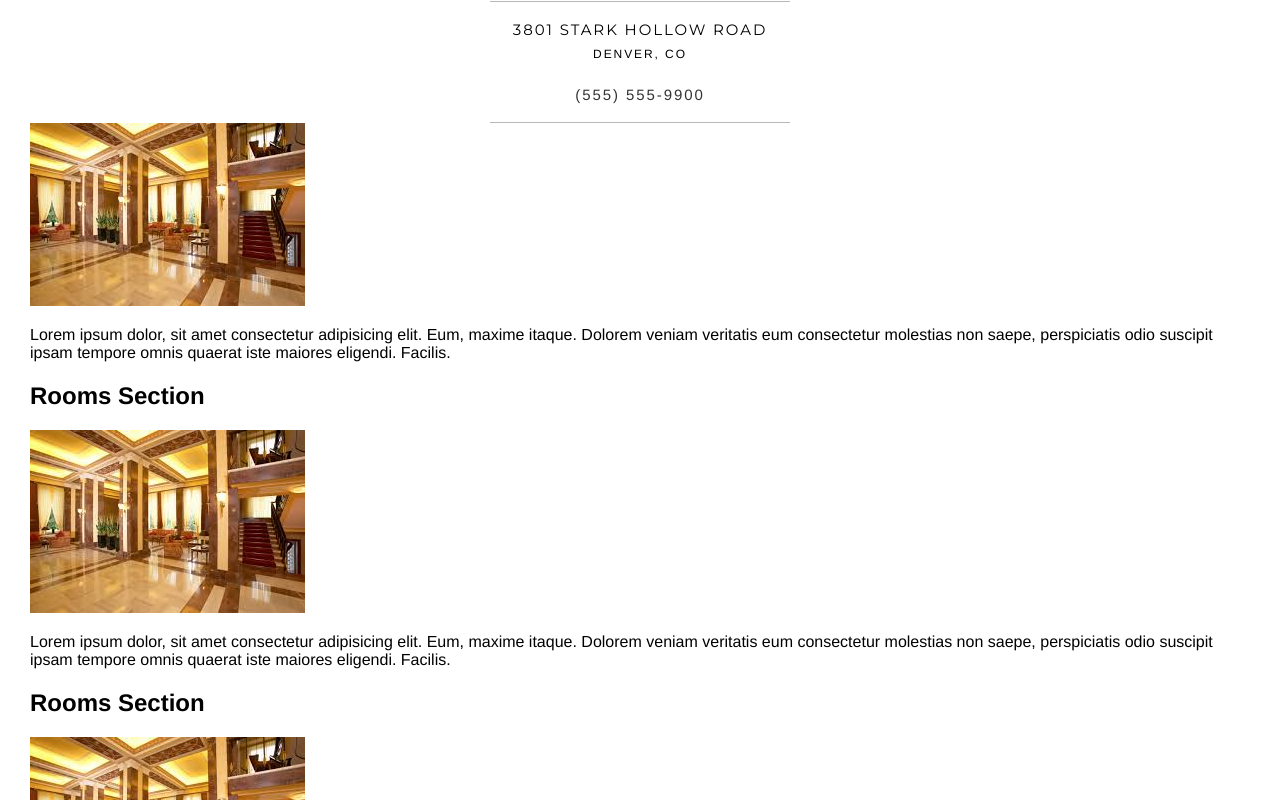
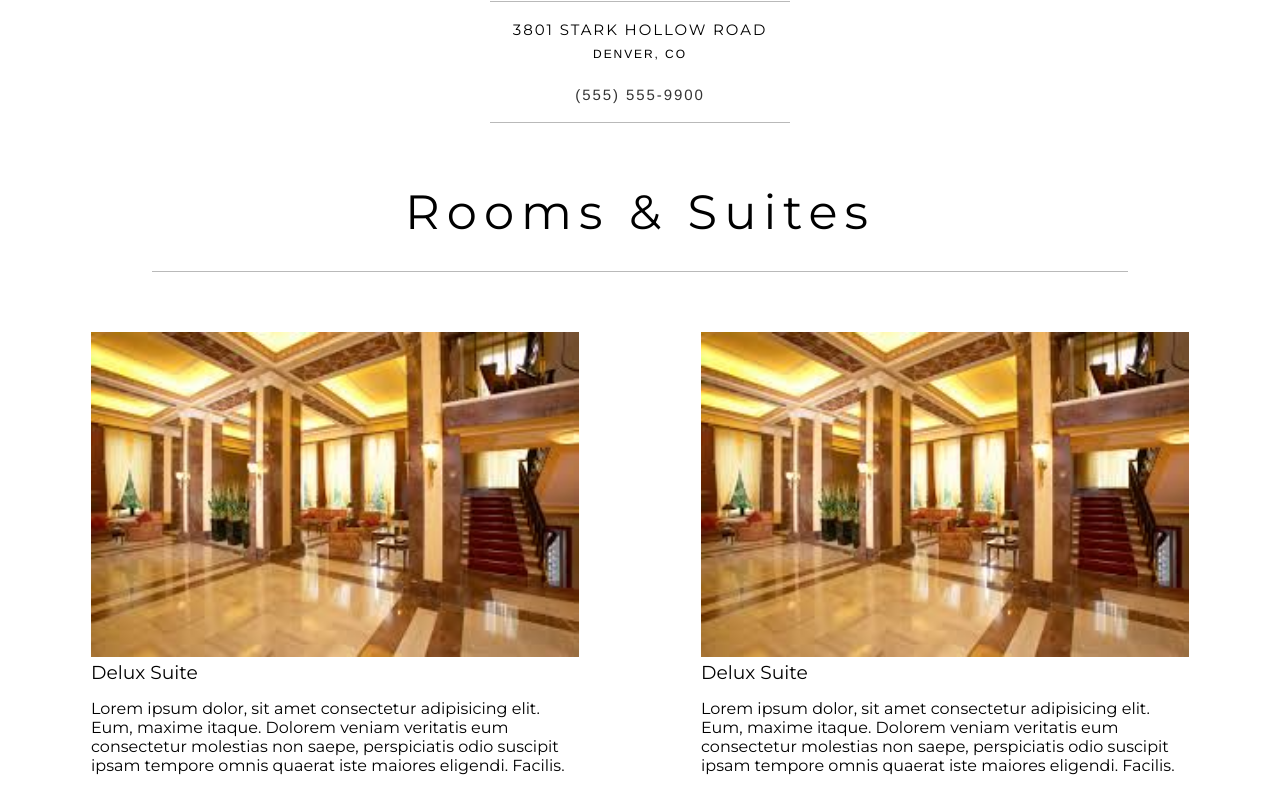
Before and after one commit to Gabewest1/hotel, a React (Create React App) app: page / in a window 1280 px wide. Shown: the part 740-1540 px from the top of the page. Built offline with nearby package versions, Linux system fonts and the light colour scheme; a web font is replaced by a local one.

Commit message:
Updated <RoomSection/>. Changed fonts and margins for the rooms. Changed fonts and margins for the section title.

```diff
--- a/src/pages/Home/RoomsSection.js
+++ b/src/pages/Home/RoomsSection.js
@@ -5,21 +5,61 @@ export default class RoomsSection extends React.Component {
     render() {
         return (
             <RoomsSectionView { ...this.props }>
-                <RoomView src="/assets/images/filler.jpg" />
+                <SectionTitle>Rooms &amp; Suites</SectionTitle>
+                <Row>
+                    <RoomView
+                        src="/assets/images/filler.jpg"
+                        title="Junior Suite"
+                    />
+                    <RoomView
+                        src="/assets/images/filler.jpg"
+                        title="Deluxe Suite"
+                    />
+                </Row>
+                <Row>
+                    <RoomView
+                        src="/assets/images/filler.jpg"
+                        title="Club Level Suite"
+                    />
+                    <RoomView
+                        src="/assets/images/filler.jpg"
+                        title="Luxury Suite"
+                    />
+                </Row>
           </RoomsSectionView>
         )
     }
 }
-const Title = styled.h1`
-
+const Title = styled.h3`
+    margin: 0;
+    font-weight: 500;
+    font-family: 'Montserrat',sans-serif;
+    margin-bottom: 15px;
+`
+const SectionTitle = styled.h1`
+    margin: 60px auto;
+    padding-bottom: 30px;
+    font-weight: 400;
+    font-family: 'Montserrat',sans-serif;
+    text-align: center;
+    font-size: 48px;
+    border-bottom: thin solid #b9b9b9;
+    width: 80%;
+    letter-spacing: 7px;
 `
 const Description = styled.p`
-
+    font-family: montserrat, sans-serif;
+    margin: 0;
 `
-const Image = styled.img``
+const Image = styled.img`
+    max-width: 100%;
+    width: 100%;
+`
 const ImageContainer = styled.div``
 const Room = styled.div`
-
+    min-width: 300px;
+    flex-basis: 40%;
+    margin-bottom: 40px;
 `
 
 const RoomView = props => (
@@ -27,11 +67,17 @@ const RoomView = props => (
         <ImageContainer>
             <Image src={ props.src } />
         </ImageContainer>
+        <Title>Delux Suite</Title>
         <Description>
             Lorem ipsum dolor, sit amet consectetur adipisicing elit. Eum, maxime itaque. Dolorem veniam veritatis eum consectetur molestias non saepe, perspiciatis odio suscipit ipsam tempore omnis quaerat iste maiores eligendi. Facilis.
         </Description>
     </Room>
 )
+const Row = styled.div`
+    display: flex;
+    align-items: center;
+    justify-content: space-around;
+    flex-wrap: wrap;
+`
 const RoomsSectionView = styled.section`
-
 `
```
